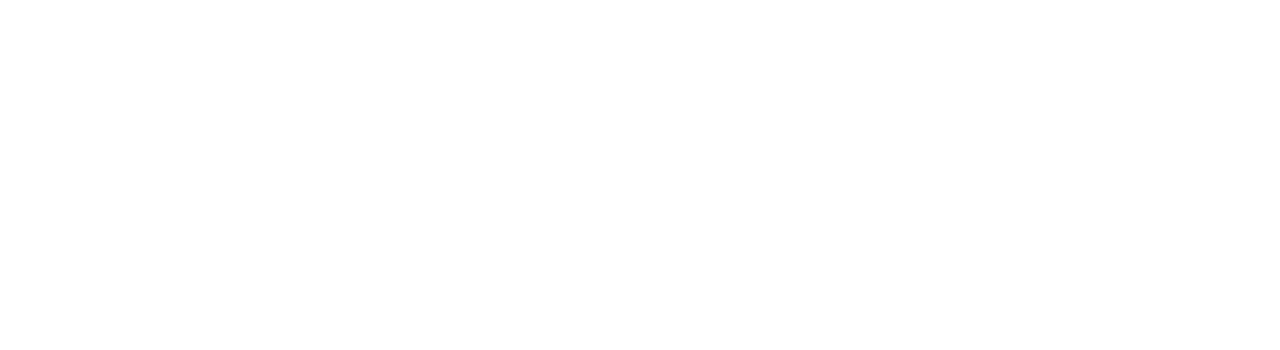
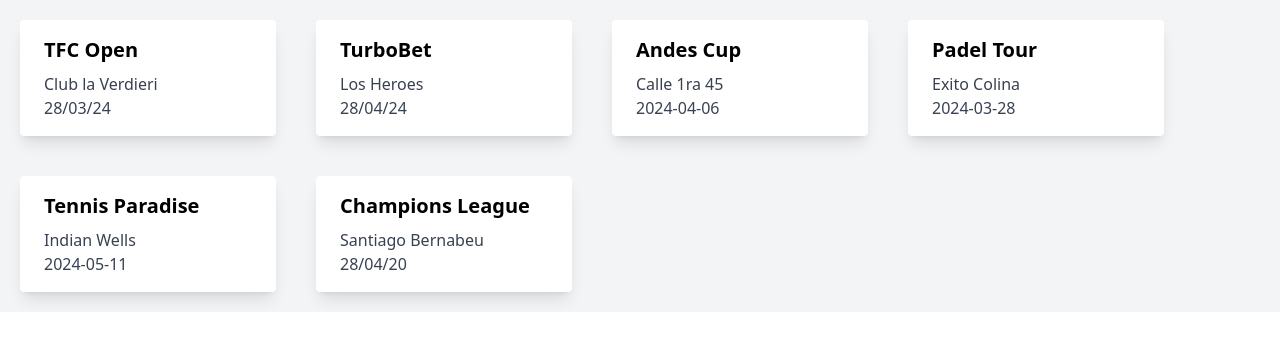
Before and after one commit to jngm8/torneos-front, a React (Create React App) app: page /tournaments in a window 1280 px wide. Shown: the top 350 px of the page. Built offline with nearby package versions, Linux system fonts and the light colour scheme; data requests are answered from the project's data file.

Commit message:
Create and fetch tournaments basic done

```diff
--- /dev/null
+++ b/db.json
@@ -0,0 +1,40 @@
+{
+  "tournaments": [
+    {
+      "title": "TFC Open",
+      "address": "Club la Verdieri",
+      "date": "28/03/24",
+      "id": 1
+    },
+    {
+      "title": "TurboBet",
+      "address": "Los Heroes",
+      "date": "28/04/24",
+      "id": 2
+    },
+    {
+      "title": "Andes Cup",
+      "address": "Calle 1ra 45",
+      "date": "2024-04-06",
+      "id": 3
+    },
+    {
+      "title": "Padel Tour",
+      "address": "Exito Colina",
+      "date": "2024-03-28",
+      "id": 4
+    },
+    {
+      "title": "Tennis Paradise",
+      "address": "Indian Wells",
+      "date": "2024-05-11",
+      "id": 5
+    },
+    {
+      "title": "Champions League",
+      "address": "Santiago Bernabeu",
+      "date": "28/04/20",
+      "id": 6
+    }
+  ]
+}
--- a/package.json
+++ b/package.json
@@ -13,8 +13,10 @@
     "@testing-library/user-event": "^13.5.0",
     "axios": "^1.6.7",
     "classnames": "^2.5.1",
+    "json-server": "^0.17.4",
     "prop-types": "^15.8.1",
     "react": "^18.2.0",
+    "react-datepicker": "^6.4.0",
     "react-dom": "^18.2.0",
     "react-icons": "^5.0.1",
     "react-intl": "^6.6.2",
@@ -25,6 +27,7 @@
   },
   "scripts": {
     "start": "react-scripts start",
+    "server":"json-server -p 3002 --watch db.json --host 127.0.0.1",
     "build": "react-scripts build",
     "test": "react-scripts test",
     "eject": "react-scripts eject"
--- a/src/App.js
+++ b/src/App.js
@@ -9,6 +9,8 @@
 import {Routes, Route} from "react-router-dom";
 import RequireAuth from './components/RequireAuth';
 import HomeAdmin from './pages/HomeAdminPage';
+import CreateTournamentPage from './pages/CreateTournamentPage';
+import TournamentsPage from './pages/TournamentsPage';
 
 
 
@@ -32,9 +34,13 @@
                     <Route path="login" element={<Login />} />
                     <Route path="register" element={<Register />} />
                     <Route path="unauthorized" element={<Unauthorized />} />
+                    <Route path="tournaments" element={<TournamentsPage />} />
+
+
 
                     <Route element={<RequireAuth allowedRoles={"admin"}/>}>
                         <Route path="/admin" element={<HomeAdmin />} />
+                        <Route path='/admin/createtournament' element={<CreateTournamentPage/>}/>
                     </Route>
                 <Route/>
             </Routes>
--- a/src/components/Button.jsx
+++ b/src/components/Button.jsx
@@ -1,7 +1,7 @@
 import className from 'classnames';
 import {twMerge} from 'tailwind-merge';
 
-function Button({disabled, children, primary, secondary, success, warning, danger, outline, rounded,nvgtbutton,marginbtm,nocustom,bigLetter, ...rest}) {
+function Button({disabled, children, primary, secondary, success, warning, danger, outline, rounded, nvgtbutton, marginbtm, marginTop, nocustom, bigLetter, ...rest}) {
 
     let classes = twMerge(className("items-center px-6 py-2 border font-bold active:scale-[.98] active:duration-75 transition-all hover:scale-[1.01] ease-in-out",{
         'border-gray-600 bg-custom-green-btn text-white tracking-wide': primary,
@@ -19,6 +19,7 @@
         'border-none hover:text-blue-500 block text-left px-0 py-1': nocustom,
         "bg-green-500 font-Poppins md:ml-8 hover:bg-green-600 duration-500 text-white":nvgtbutton,
         "mb-3 tracking-2 inline":marginbtm,
+        "mt-12 tracking-2 inline":marginTop,
         "border-gray-200 bg-gray-300":disabled,
         "text-4xl mb-10":bigLetter
     }));
--- /dev/null
+++ b/src/components/CreateTournaments.jsx
@@ -0,0 +1,77 @@
+import { useState } from "react";
+import Button from "./Button";
+import DatePicker from 'react-datepicker';
+import 'react-datepicker/dist/react-datepicker.css';
+import { format } from 'date-fns';
+
+
+
+function CreateTournament({onCreate}){
+
+    const [title,setTitle] = useState("");
+    const [address,setAddress] = useState("");
+    const [selectedDate,setselectedDate] = useState("")
+
+    const handleSubmit = (event) => {
+
+        event.preventDefault();
+
+        onCreate(title,address,selectedDate);
+
+        setTitle("");
+
+        setAddress("");
+
+        setselectedDate("");
+
+    }
+
+
+    const formattedDate = selectedDate ? format(new Date(selectedDate), 'yyyy-MM-dd') : '';
+
+    return (
+        <div className="font-squada-one">
+           <form onSubmit={handleSubmit}>
+
+            <div className="flex flex-col">
+
+                <label className='text-lg font-medium'>Tournament title</label>
+                <input
+                value={title}
+                onChange={(event) => setTitle(event.target.value)}
+                className='w-min border-2 border-gray-100 rounded-xl p-4 mt-1 bg-transparent'
+                />
+
+                <label className='text-lg font-medium'>Tournament Address</label>
+                <input
+                value={address}
+                onChange={(event) => setAddress(event.target.value)}
+                className='w-min border-2 border-gray-100 rounded-xl p-4 mt-1 bg-transparent'
+                />
+
+                <div className="flex mt-10">
+                    <label className='text-lg font-medium mr-5'>Tournament Date: </label>
+
+                    <DatePicker
+                        selected={selectedDate}
+                        onChange={(date) => setselectedDate(date)}
+                        dateFormat="dd/MM/yyyy"
+                        placeholderText="Select a date"
+                        className="bg-green-100"
+                        customInput={<input value={formattedDate} readOnly />}
+                        />
+
+                </div>
+
+
+            </div>
+
+            <Button primary marginTop>Submit</Button>
+
+            </form>
+        </div>
+    )
+
+}
+
+export default CreateTournament;
--- a/src/components/NavBar.jsx
+++ b/src/components/NavBar.jsx
@@ -14,7 +14,7 @@
 
 
     let Links = [
-        {name: intl.formatMessage({ id: 'Nav1' }), link:"/"},
+        {name: intl.formatMessage({ id: 'Nav1' }), link:"/tournaments"},
         {name:intl.formatMessage({ id: 'Nav2' }), link:"/"},
         {name: intl.formatMessage({ id: 'Nav3' }), link:"/admin"},
         {name: intl.formatMessage({ id: 'Nav5' }), link:"/"}
--- a/src/components/Register.jsx
+++ b/src/components/Register.jsx
@@ -16,7 +16,7 @@
     const userRef = useRef(null);
     const errRef = useRef();
 
-
+    // Username states
     const [username,setUsername] = useState('');
     const [validName,setValidName] = useState(false);
     const [userFocus,setUserFocus] = useState(false);
@@ -42,21 +42,18 @@
     // Validate username with the regex
     useEffect(() => {
         setValidName(USER_REGEX.test(username));
-    }, [username])
+    }, [USER_REGEX, username])
 
     // Validate password with the regex
     useEffect(() => {
         setValidPwd(PWD_REGEX.test(password));
         setValidMatch(password === matchPwd);
-    }, [password, matchPwd])
+    }, [password, matchPwd, PWD_REGEX])
 
-    // If one of the field are changed, take out the err message until it passes the regex
+    // Take out the err message until it passes the regex
     useEffect(() => {
         setErrMsg('');
     }, [username, password, matchPwd])
-
-    // const navigate = useNavigate();
-
 
     const handleSubmit = async (event) => {
         event.preventDefault();
--- /dev/null
+++ b/src/components/ShowTournament.jsx
@@ -0,0 +1,17 @@
+
+
+function ShowTournament({tournament}) {
+
+
+    return (
+    <div className="max-w-xs rounded overflow-hidden shadow-lg bg-white m-5 sm:w-1/2 md:w-1/3 lg:w-1/4 xl:w-1/5">
+        <div className="px-6 py-4">
+          <div className="font-bold text-xl mb-2 truncate">{tournament.title}</div>
+          <p className="text-gray-700 text-base">{tournament.address}</p>
+          <p className="text-gray-700 text-base">{tournament.date}</p>
+        </div>
+      </div>
+    )
+}
+
+export default ShowTournament;
--- /dev/null
+++ b/src/components/TournamentList.jsx
@@ -0,0 +1,18 @@
+import ShowTournament from "./ShowTournament";
+
+
+function TournamentList({tournamentsList}){
+
+    const renderedTournaments = tournamentsList.map((tournament) => {
+       return <ShowTournament key={tournament.id} tournament={tournament}/>
+    })
+
+    return (
+        <div className="flex flex-wrap h-auto bg-gray-100">
+            {renderedTournaments}
+        </div>
+    )
+
+}
+
+export default TournamentList;
--- /dev/null
+++ b/src/pages/CreateTournamentPage.jsx
@@ -0,0 +1,43 @@
+import { useState } from "react";
+import CreateTournament from "../components/CreateTournaments";
+import TournamentList from "../components/TournamentList";
+import TournamentsPage from "./TournamentsPage";
+import axios from 'axios';
+
+
+
+
+function CreateTournamentPage(){
+
+
+    const [tournaments,setTournament] = useState([]);
+
+
+    const createTournament = async (title,address,date) => {
+
+
+        const response = await axios.post('http://localhost:3002/tournaments',{
+            title,
+            address,
+            date
+        });
+
+        const updatedTournaments = [
+            ...tournaments,
+            response.data
+        ]
+
+        setTournament(updatedTournaments);
+    }
+
+
+    return (
+        <div>
+            <CreateTournament onCreate={createTournament}/>
+        </div>
+    )
+
+}
+
+
+export default CreateTournamentPage;
--- /dev/null
+++ b/src/pages/TournamentsPage.jsx
@@ -0,0 +1,27 @@
+import { useEffect, useState } from "react";
+import TournamentList from "../components/TournamentList";
+import axios from 'axios';
+
+function TournamentsPage() {
+
+    const [tournamentList,setTournamentList] = useState([]);
+
+    const fetchTournaments = async () => {
+        const response = await axios.get('http://localhost:3002/tournaments')
+
+        setTournamentList(response.data);
+    }
+    useEffect(() => {
+        fetchTournaments();
+    },[])
+
+
+
+    return (
+        <div>
+            <TournamentList tournamentsList={tournamentList}/>
+        </div>
+    )
+}
+
+export default TournamentsPage;
```
Also changed, not shown: src/pages/HomeAdminPage.jsx (+4 -3 lines), 2 other files (tests, documents, lock files or other folders).
